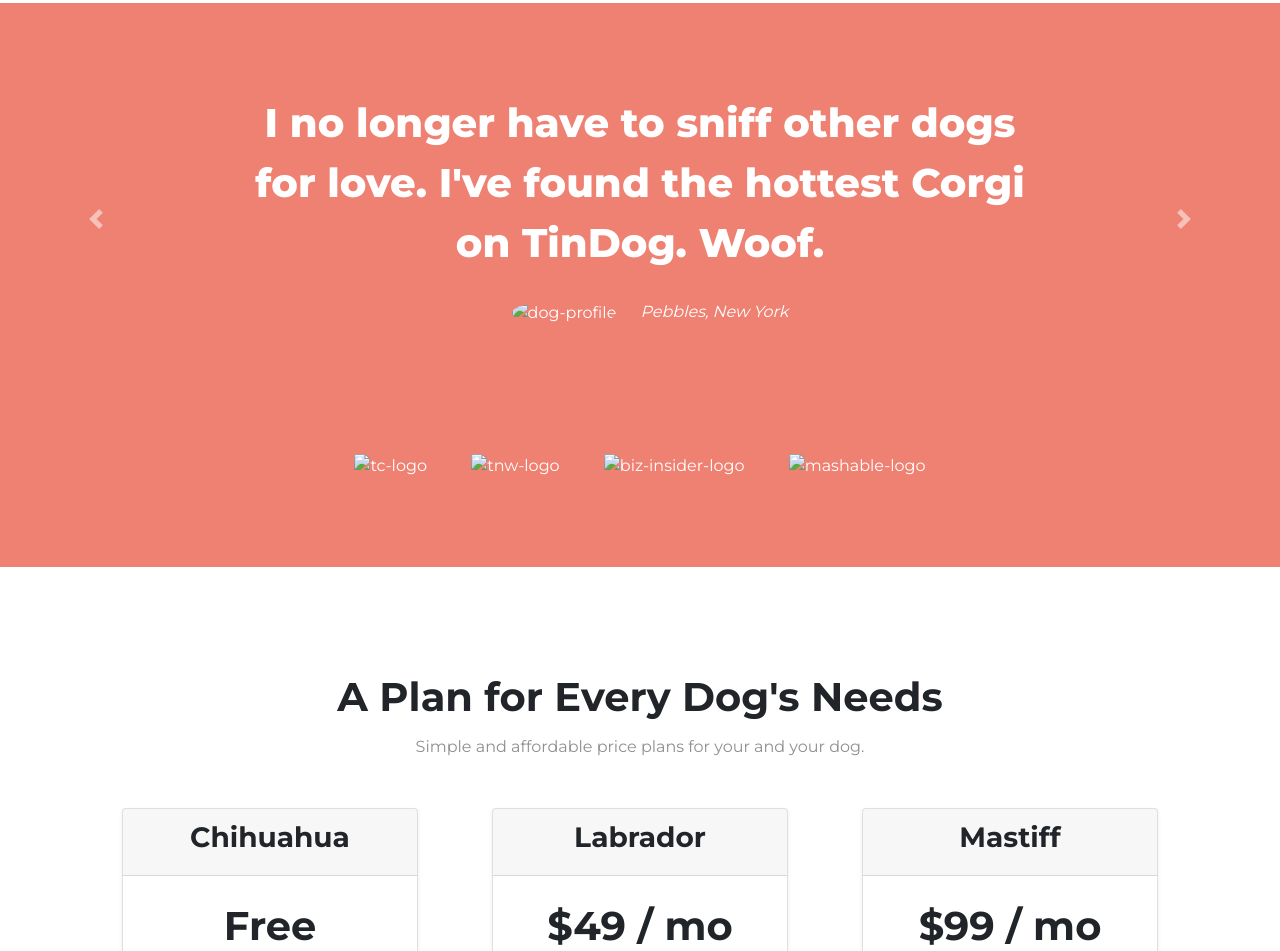
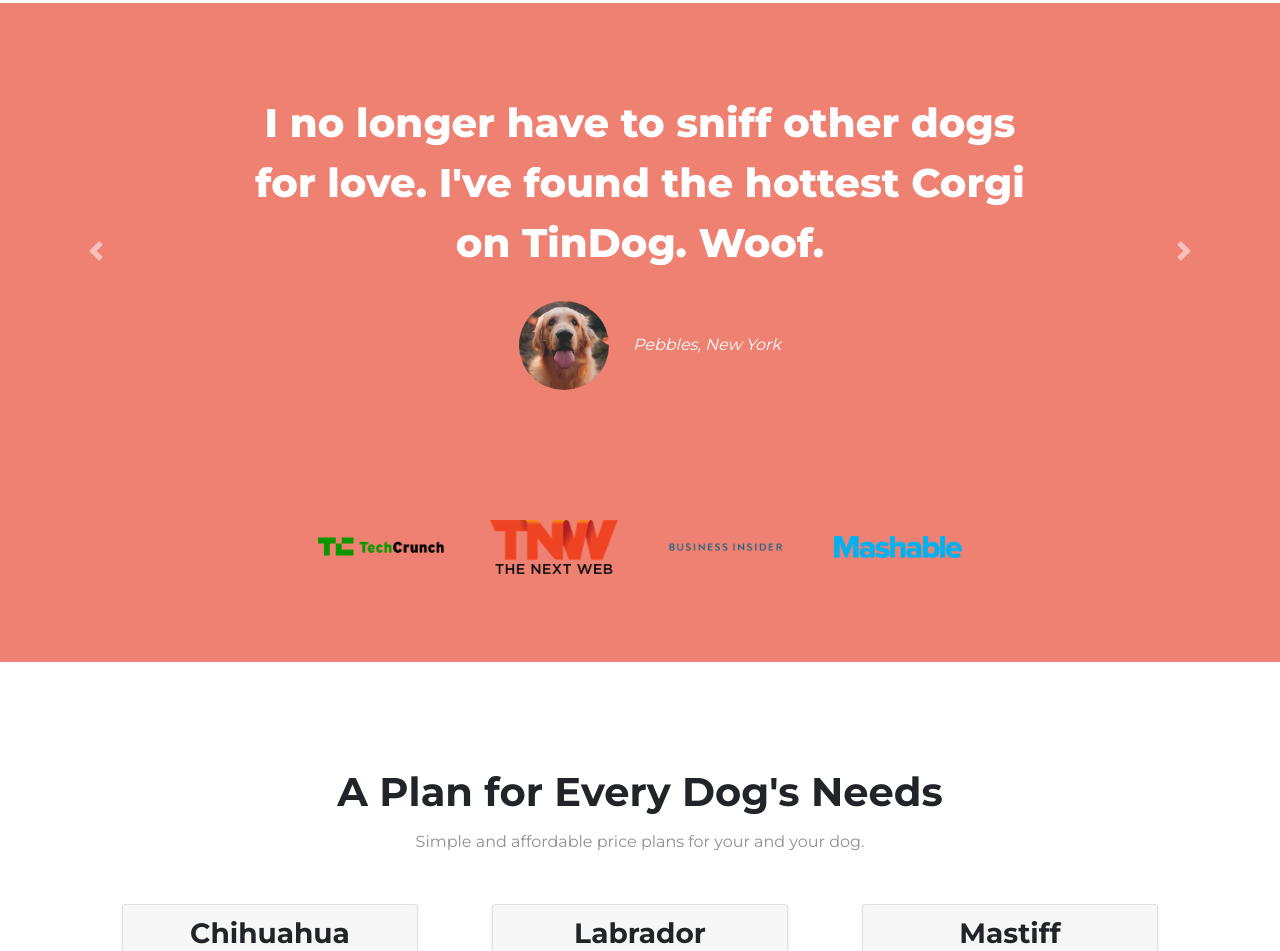
Before and after one commit to BirnamUp/TinDog, a plain HTML site: page index.html in a window 1280 px wide. Shown: the part 1109-2060 px from the top of the page. Drawn offline with nearby package versions, Linux system fonts and the light colour scheme; files that its build step writes are made by us from their sources.

Commit message:
Update index.html

```diff
--- a/index.html
+++ b/index.html
@@ -10,7 +10,7 @@
 
   <!-- CSS Stylesheets -->
   <link rel="stylesheet" href="https://maxcdn.bootstrapcdn.com/bootstrap/4.0.0/css/bootstrap.min.css" integrity="sha384-Gn5384xqQ1aoWXA+058RXPxPg6fy4IWvTNh0E263XmFcJlSAwiGgFAW/dAiS6JXm" crossorigin="anonymous">
-  <link rel="stylesheet" href="css/styles.css">
+  <link rel="stylesheet" href="styles.css">
 
   <!-- Font Awesome -->
   <script src="https://kit.fontawesome.com/6b287f1b61.js" crossorigin="anonymous"></script>
@@ -66,7 +66,7 @@
 
 
         <div class="col-lg-6">
-          <img class="title-image" src="images/iphone6.png" alt="iphone-mockup">
+          <img class="title-image" src="iphone6.png" alt="iphone-mockup">
         </div>
 
       </div>
@@ -117,12 +117,12 @@
 
         <div class="carousel-item active container-fluid">
           <h2 class="testimonial-text">I no longer have to sniff other dogs for love. I've found the hottest Corgi on TinDog. Woof.</h2>
-          <img class="testimonial-image" src="images/dog-img.jpg" alt="dog-profile">
+          <img class="testimonial-image" src="dog-img.jpg" alt="dog-profile">
           <em>Pebbles, New York</em>
         </div>
         <div class="carousel-item container-fluid">
           <h2 class="testimonial-text">My dog used to be so lonely, but with TinDog's help, they've found the love of their life. I think.</h2>
-          <img class="testimonial-image" src="images/lady-img.jpg" alt="lady-profile">
+          <img class="testimonial-image" src="lady-img.jpg" alt="lady-profile">
           <em>Beverly, Illinois</em>
         </div>
       </div>
@@ -142,10 +142,10 @@
   <!-- Press -->
 
   <section id="press" class="colored-section">
-    <img class="press-logo" src="images/TechCrunch.png" alt="tc-logo">
-    <img class="press-logo" src="images/tnw.png" alt="tnw-logo">
-    <img class="press-logo" src="images/bizinsider.png" alt="biz-insider-logo">
-    <img class="press-logo" src="images/mashable.png" alt="mashable-logo">
+    <img class="press-logo" src="TechCrunch.png" alt="tc-logo">
+    <img class="press-logo" src="tnw.png" alt="tnw-logo">
+    <img class="press-logo" src="bizinsider.png" alt="biz-insider-logo">
+    <img class="press-logo" src="mashable.png" alt="mashable-logo">
 
   </section>
 
```
